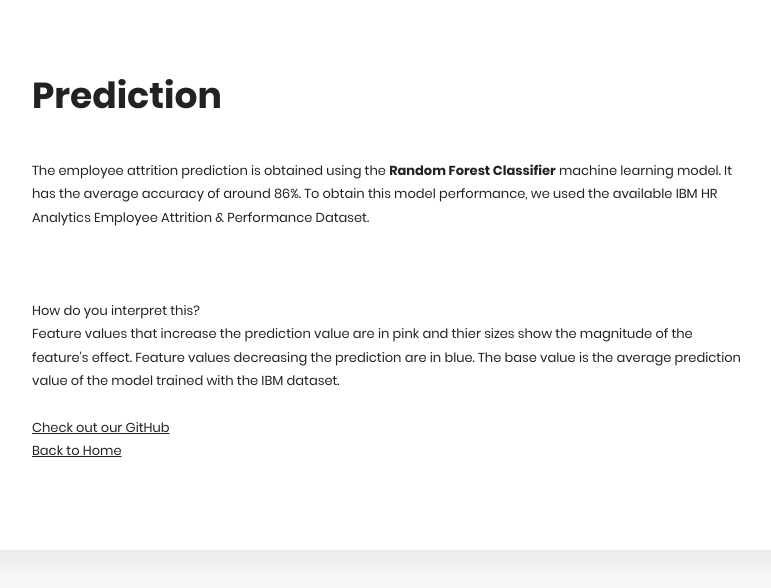
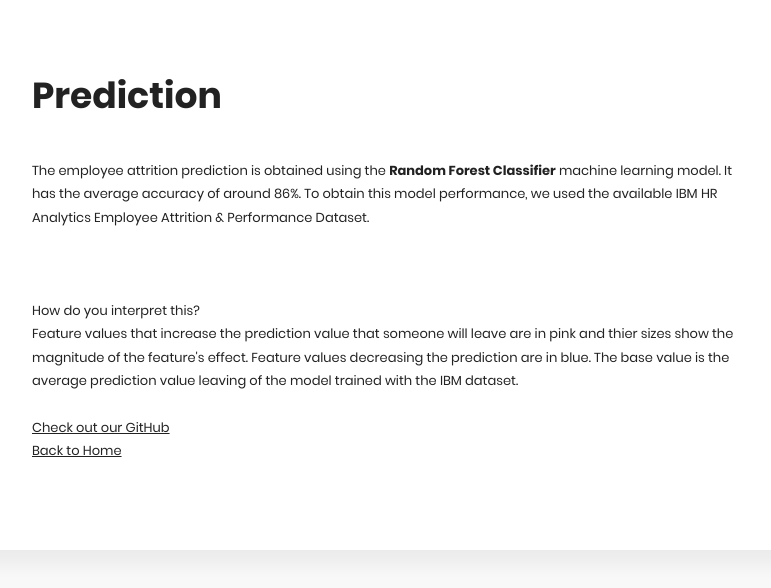
Before and after one commit to cicasiano/capstone-hr-analytics, a Flask app: template template/prediction.html in a window 1280 px wide. Shown: the part 159-747 px from the top of the page, without its empty margins (238-1009 px from the left). Run offline with Flask 2, Linux system fonts and the light colour scheme; the template is opened without the code that fills it, so the values that code supplies are empty.

Commit message:
update interpretation language

```diff
--- a/template/prediction.html
+++ b/template/prediction.html
@@ -34,7 +34,7 @@
                         <!-- {% endfor %} -->
                         <a>How do you interpret this?</a>
                         </br>
-                        <a>Feature values that increase the prediction value are in pink and thier sizes show the magnitude of the feature's effect. Feature values decreasing the prediction are in blue. The base value is the average prediction value of the model trained with the IBM dataset.</a>
+                        <a>Feature values that increase the prediction value that someone will leave are in pink and thier sizes show the magnitude of the feature's effect. Feature values decreasing the prediction are in blue. The base value is the average prediction value leaving of the model trained with the IBM dataset.</a>
                         </br></br>
 
                         <div class="form-group">
```
